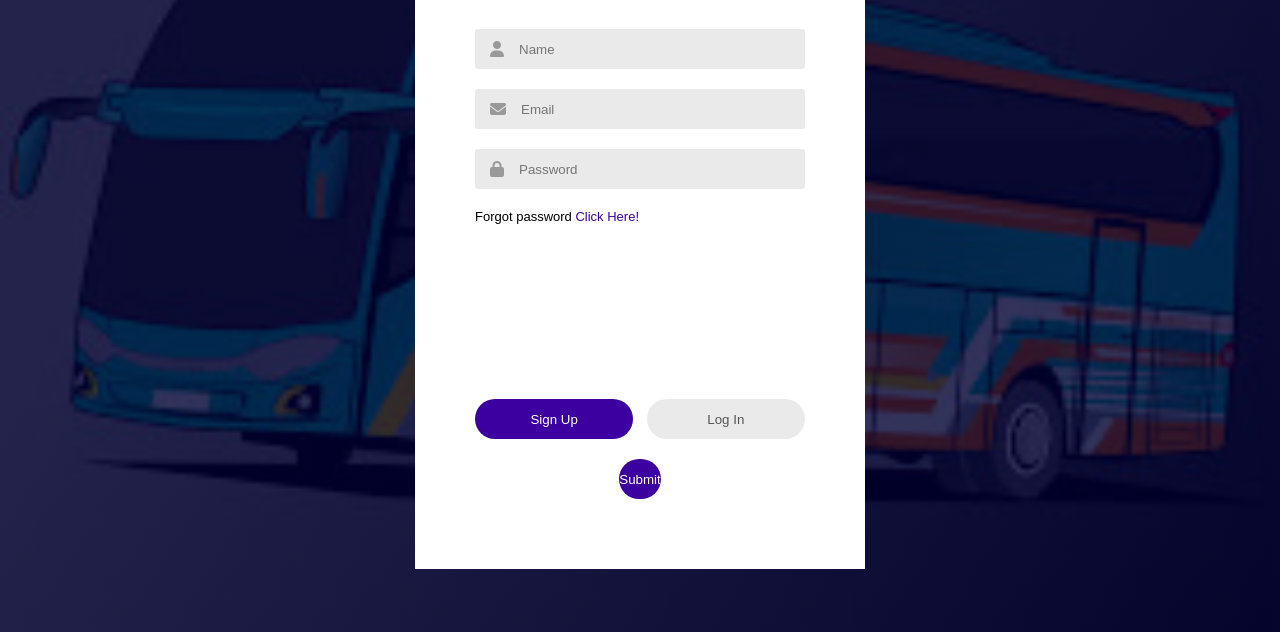
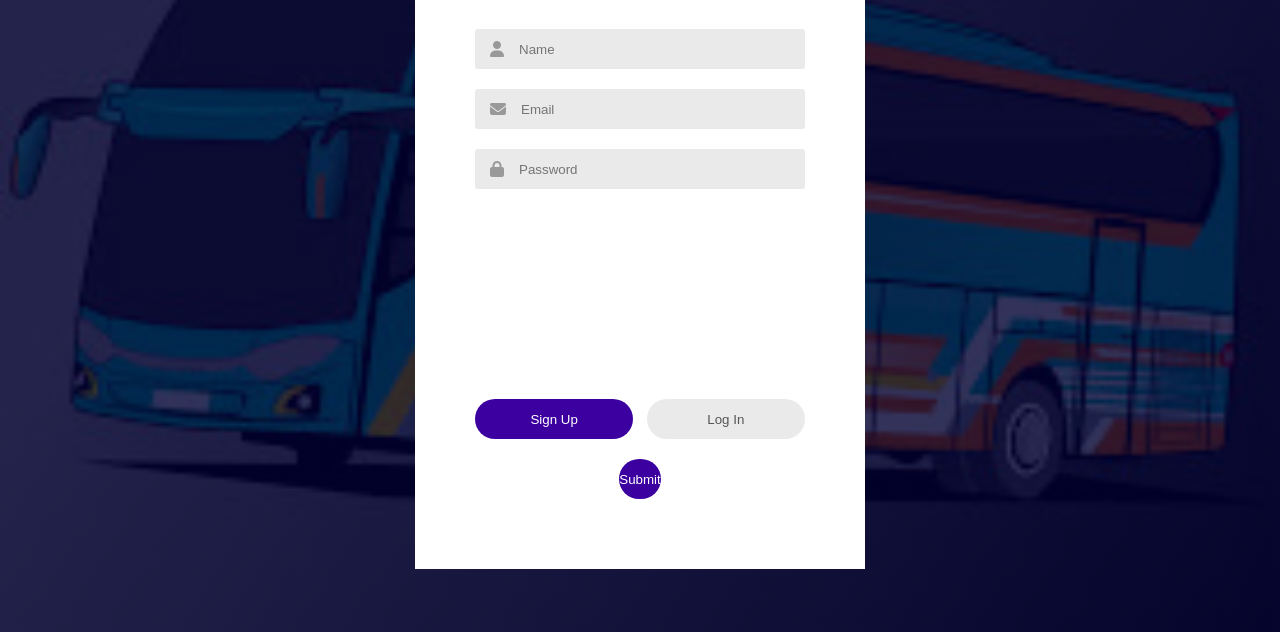
Before and after one commit to VDXKISH/TT8L-02, a plain HTML site: page index.html in a window 1280 px wide. Shown: the part 168-800 px from the top of the page. Drawn offline with Linux system fonts and the light colour scheme.

Commit message:
deleted line 28

```diff
--- a/index.html
+++ b/index.html
@@ -25,7 +25,7 @@
                         <i class="fa-solid fa-lock"></i>
                         <input type="password" placeholder="Password" name="password" required>
                     </div>
-                    <p>Forgot password <a href="#">Click Here!</a></p>
+
                 </div>
                 <div class="btn-field">
                     <button type="button" id="signupBtn">Sign Up</button>
```
